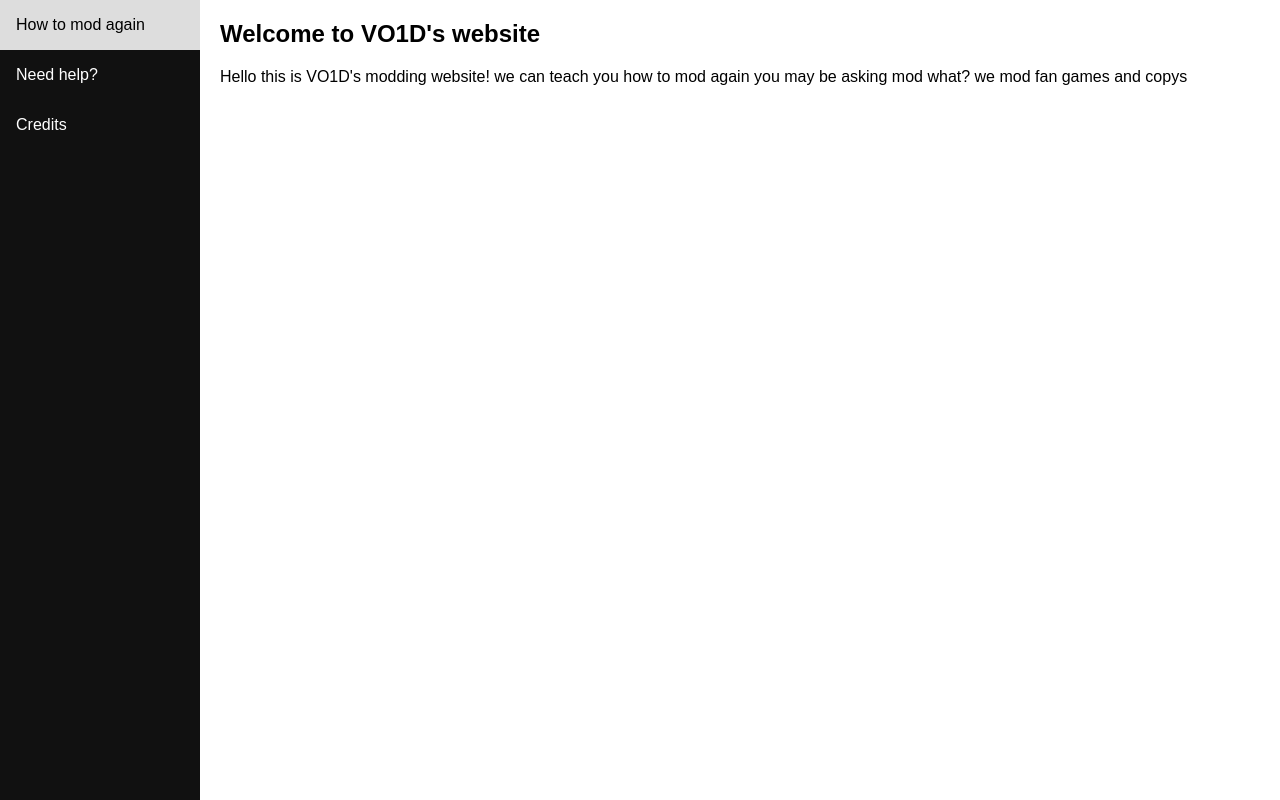
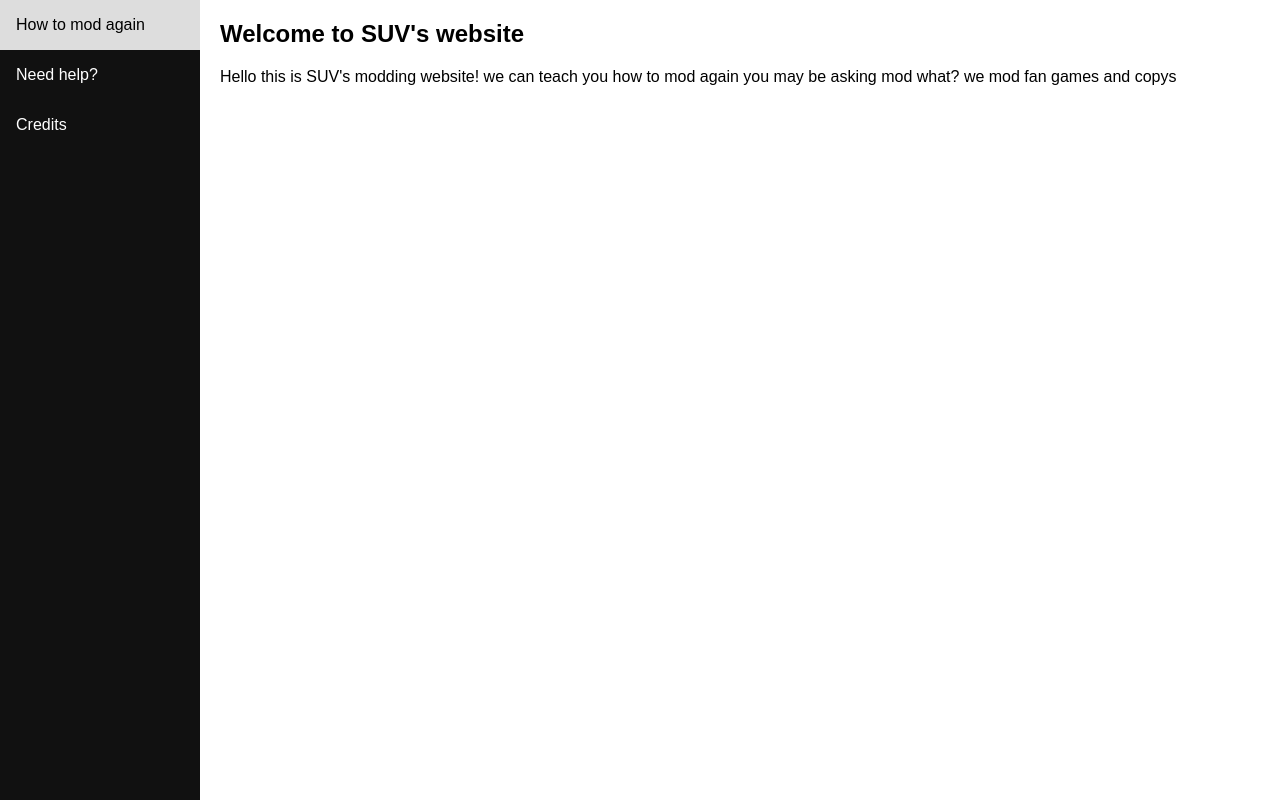
Before and after one commit to dds1234akano1/SUVs-modding-site, a plain HTML site: page index.html in a window 1280 px wide. Drawn offline with Linux system fonts and the light colour scheme.

Commit message:
Update index.html

```diff
--- a/index.html
+++ b/index.html
@@ -4,7 +4,7 @@
   <head>
     <meta charset="utf-8">
     <meta name="viewport" content="width=device-width">
-    <title>VO1D's modding website</title>
+    <title>SUV's modding website</title>
     <link href="style.css" rel="stylesheet" type="text/css" />
   </head>
   <body>
@@ -17,8 +17,8 @@
     </div>
 
     <div class="content">
-      <h2>Welcome to VO1D's website</h2>
-      <p>Hello this is VO1D's modding website! we can teach you how to mod again you may be asking mod what? we mod fan games and copys</p>
+      <h2>Welcome to SUV's website</h2>
+      <p>Hello this is SUV's modding website! we can teach you how to mod again you may be asking mod what? we mod fan games and copys</p>
     </div>
   </body>
 </html>
```
